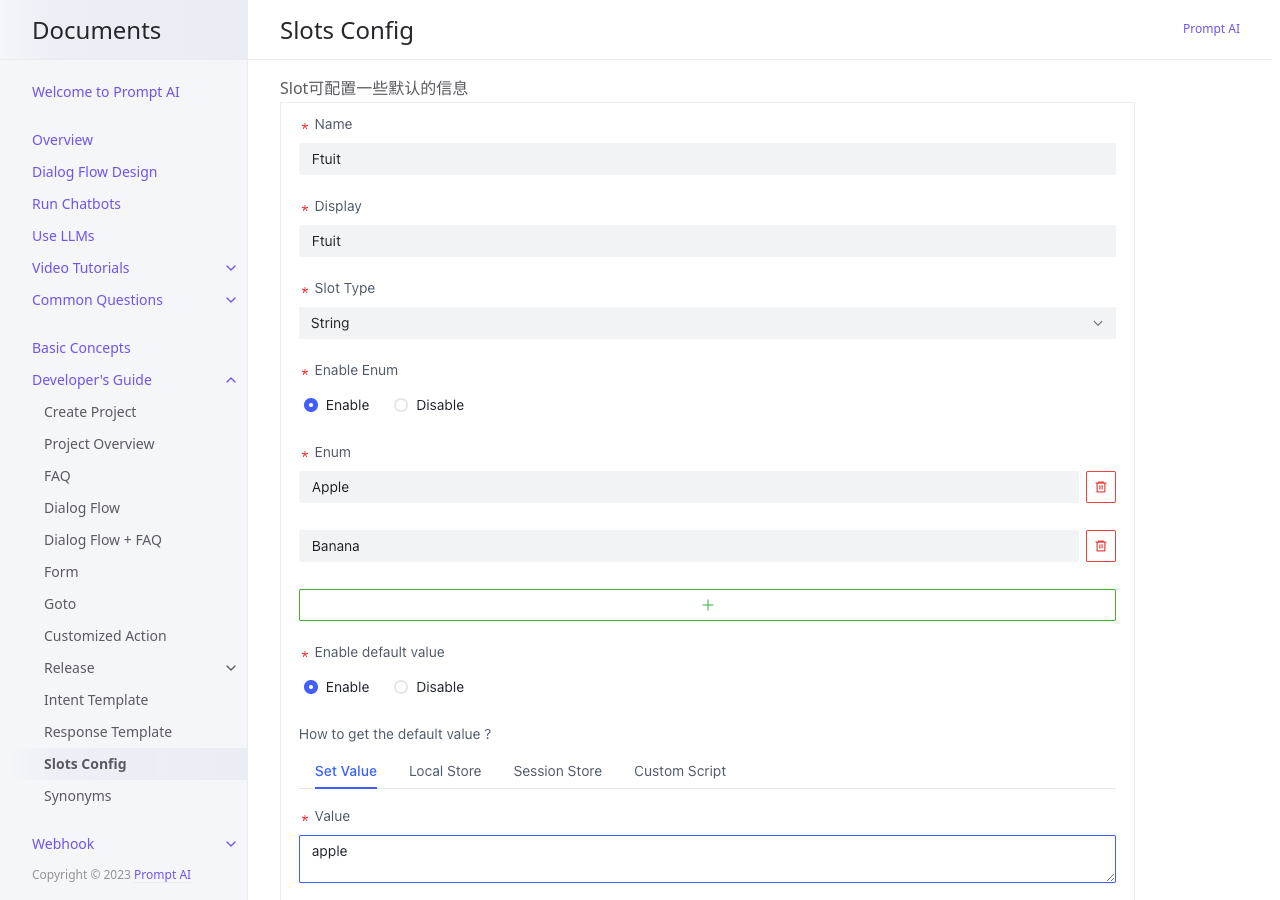
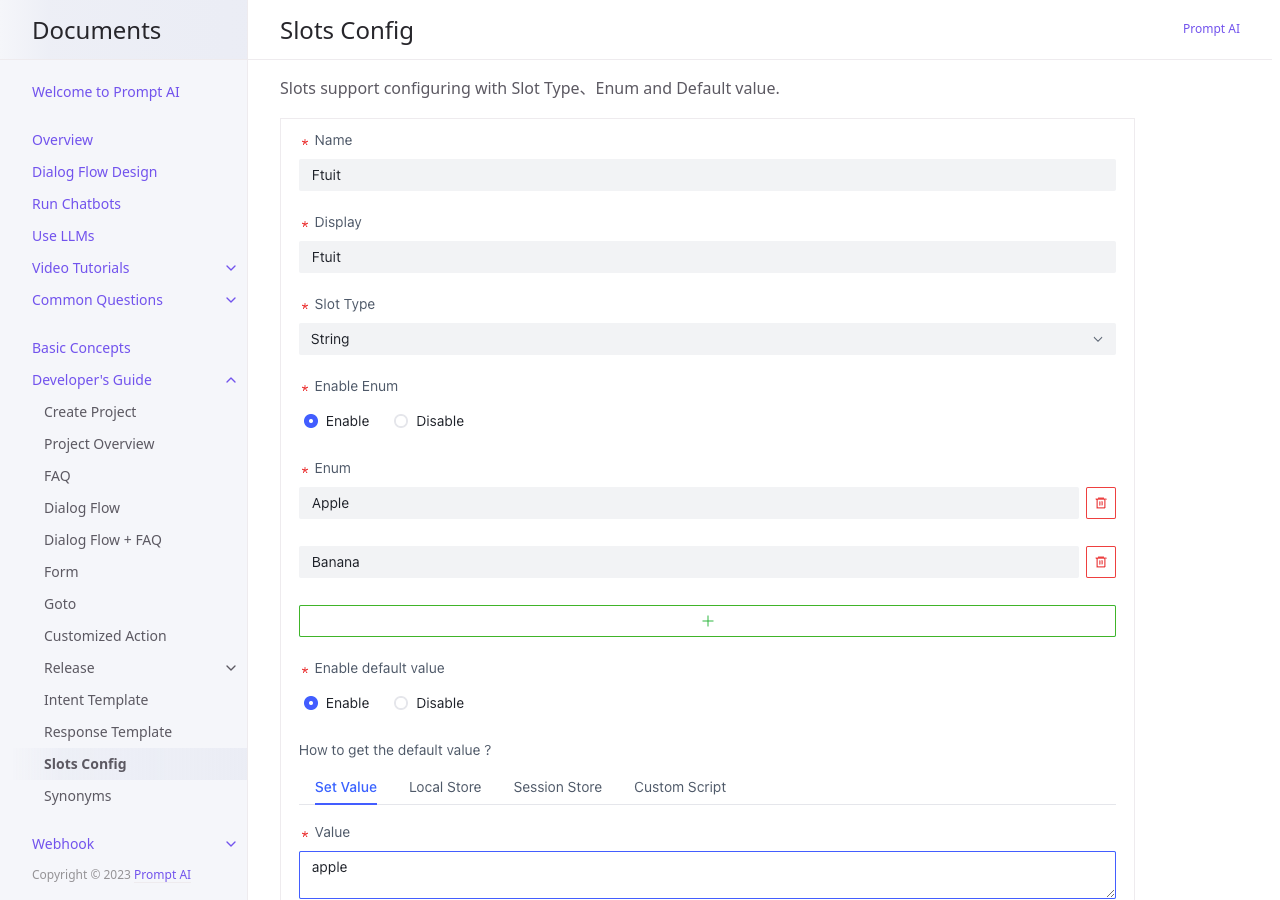
Before and after one commit to ws-cd/ws-cd.github.io, a Jekyll site: the page built from docs/tutorial/slot_config.md, in a window 1280 px wide and 900 px high. Built offline with Jekyll 4.4.1, drawn with Linux system fonts in a browser that asks for light colours.

Commit message:
1、add slot config

```diff
--- a/docs/tutorial/slot_config.md
+++ b/docs/tutorial/slot_config.md
@@ -4,7 +4,8 @@ title: Slots Config
 parent: Developer's Guide
 nav_order: 18
 ---
-Slot可配置一些默认的信息
+Slots support configuring with Slot Type、Enum and Default value.
+
 ![slot_config_1.png](/assets/images/tutorial/slot_config_1.png)
 
 | Settings | Explain | Scope | Remark |
```
